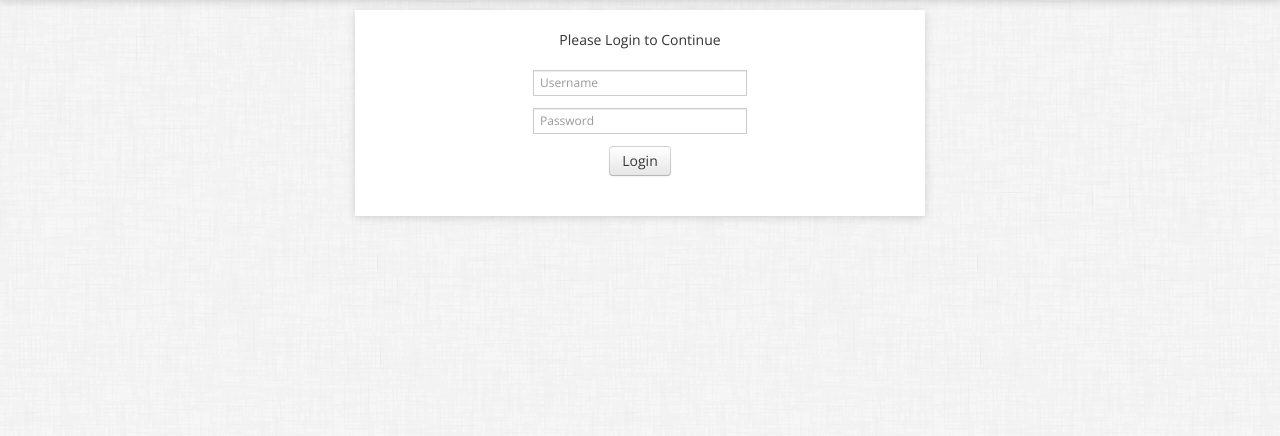
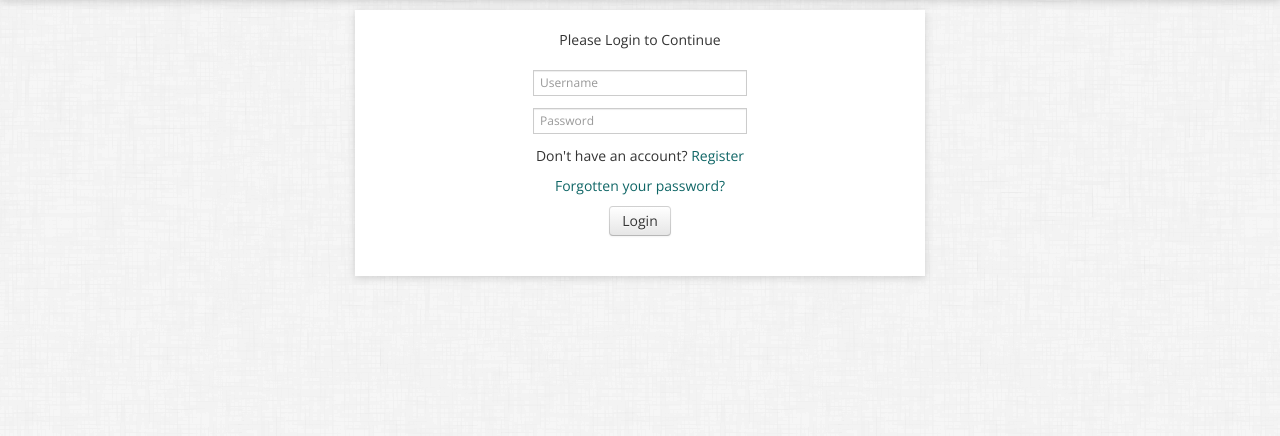
Before and after one commit to Teplitsa/MikroAct, a Django app: template accounts/templates/accounts/login.html in a window 1280 px wide. Shown: the part 130-566 px from the top of the page. Run offline with Django 3.2, Linux system fonts and the light colour scheme; the template is opened without the code that fills it, so the values that code supplies are empty; some libraries are stand-ins or nearby versions.

Commit message:
Fix registration password fields...
... and add "Register" and "Forgotten your password?" links to the "Login" page

```diff
--- a/accounts/templates/accounts/login.html
+++ b/accounts/templates/accounts/login.html
@@ -13,9 +13,18 @@
 
 				<form method="post" action="{% url 'django.contrib.auth.views.login' %}">
 					{% csrf_token %}
-					<p><input name="username" id="id_username" type="text" class="span2" placeholder="Username"></p>
-					<p><input name="password" type="password" class="span2" placeholder="Password"></p>
-
+					<p>
+						<input name="username" id="id_username" type="text" class="span2" placeholder="Username">
+					</p>
+					<p>
+						<input name="password" type="password" class="span2" placeholder="Password">
+					</p>
+					<p>
+						Don't have an account? <a href="{% url "user_register" %}">Register</a>
+					</p>
+					<p>
+						<a href="{% url "user_password_reset" %}">Forgotten your password?</a>
+					</p>
 					<button type="submit" class="btn">Login</button>
 					<input type="hidden" name="next" value="{{ next }}" />
 				</form>
--- a/accounts/urls_userprofiles.py
+++ b/accounts/urls_userprofiles.py
@@ -11,5 +11,5 @@ urlpatterns = patterns('',
 urlpatterns += patterns('django.contrib.auth.views',
     url(r'login/$', 'login', {'template_name': 'accounts/login.html'}, name='user_login'),
     url(r'logout/$', 'logout', {'template_name': 'accounts/logout.html'}, name='user_logout'),
-    url(r'^password_reset/$', 'password_reset', name='auth_password_reset')
+    url(r'^password_reset/$', 'password_reset', name='user_password_reset')
 )
```
Also changed, not shown: accounts/forms.py (+15 -0 lines).
